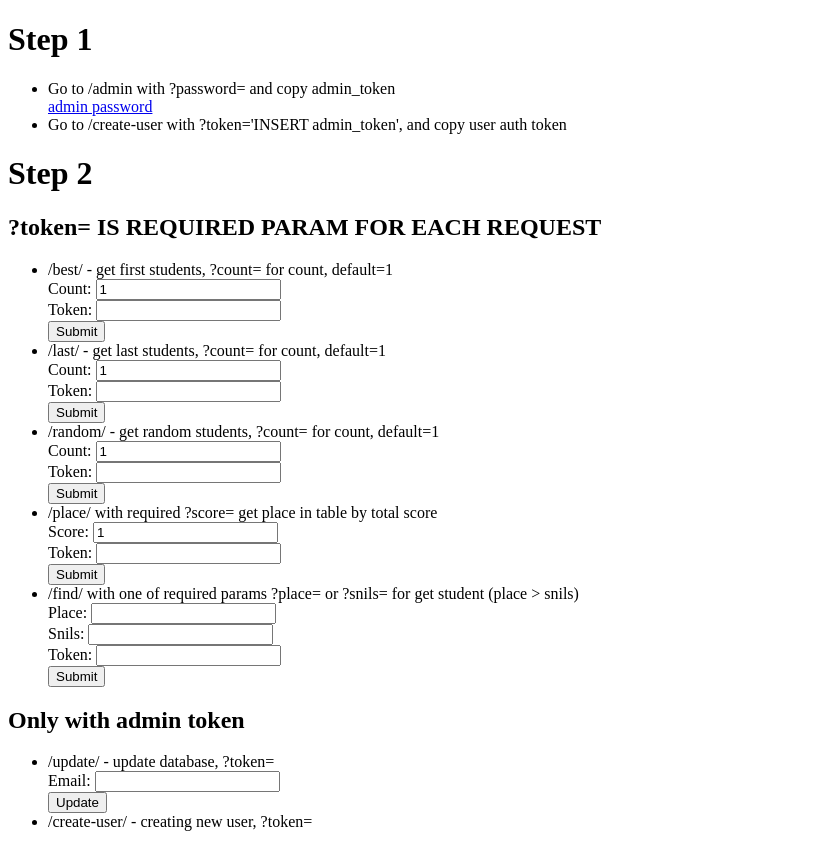
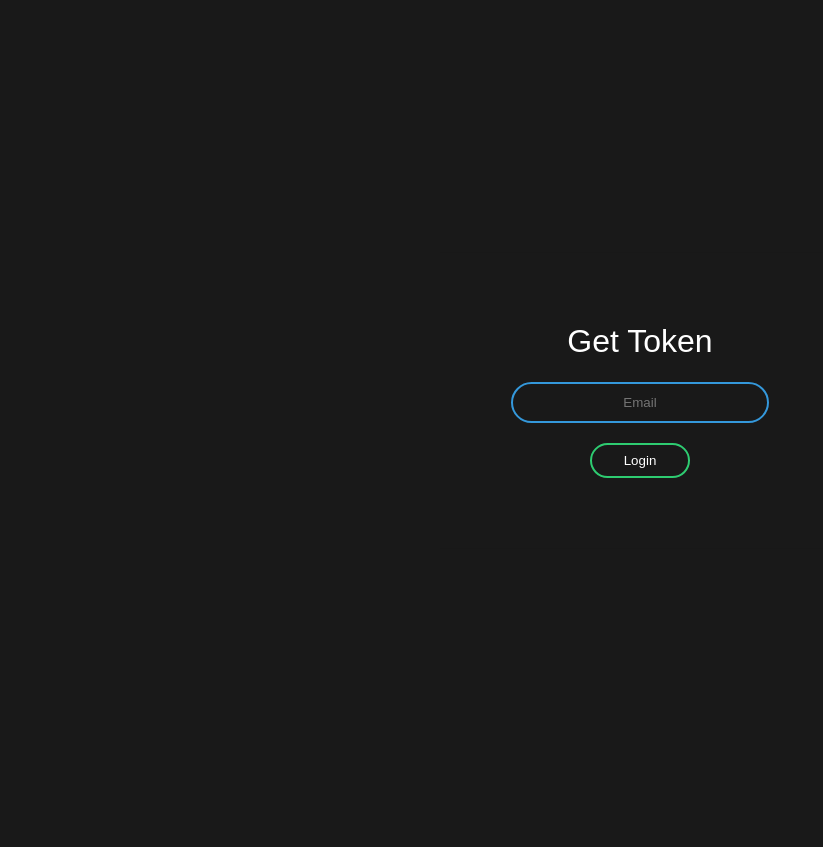
Before and after one commit to Maze21127/API, a Flask app: page / in a window 1280 px wide. Shown: the whole page, without its empty margins (0-823 px from the left). After the commit the page ends 478 px from the top, so only its background shows below. Run offline with Flask 2, Linux system fonts and the light colour scheme.

Commit message:
edit html

```diff
--- a/main.py
+++ b/main.py
@@ -134,6 +134,7 @@ def update_db():
         return "Invalid token, access denied", 403
     if get_hash(params['token']) not in sql.admins:
         return "Invalid token, access denied", 403
+
     return sql.is_new()
 
 
--- a/static/style.css
+++ b/static/style.css
@@ -6,7 +6,7 @@ body{
 }
 
 .box{
-    width: 3000px;
+    width: 300px;
     padding: 50px;
     position: absolute;
     top: 50%;
@@ -28,7 +28,10 @@ body{
 
 .box a{
     color: white;
-    font-weight: 1300;
+}
+
+.box#main{
+    width: 1000px;
 }
 
 .box input[type = "text"]{
--- a/templates/incorrect-email.html
+++ b/templates/incorrect-email.html
@@ -9,7 +9,7 @@
 
     <body>
 
-        <form class="box" action="get-token/" method="post">
+        <form class="box">
             <h1>Incorrect email</h1>
             <a href="/">try again</a>
         </form>
--- a/templates/index.html
+++ b/templates/index.html
@@ -4,120 +4,16 @@
         <meta charset="utf-8">
         <title>VVSU API</title>
         <link rel="shortcut icon" href="vvsu.png" type="image/png">
+        <link rel="stylesheet" href="/static/style.css">
     </head>
+
     <body>
-	<h1>Step 1</h1>
-	<ul>
-		<li>Go to /admin with ?password= and copy admin_token</li>
-    <a href="/admin?password=zxcdewqas3221">admin password</a>
-		<li>Go to /create-user with ?token='INSERT admin_token', and copy user auth token</li>
-	</ul>
-	<h1>Step 2</h1>
-	<h2>?token= IS REQUIRED PARAM FOR EACH REQUEST</h2>
-	<ul>
-		<li>/best/ - get first students, ?count= for count, default=1</li>
-    <form action="best/" method="GET" id="form">
-    <div>
-      <label>
-        Count:
-        <input type="number" name="count" value=1>
-      </label>
-    </div>
-    <div>
-      <label>
-        Token:
-        <input type="text" name="token">
-      </label>
-    </div>
-    <button type="submit">Submit</button>
+
+        <form class="box" action="get-token/" method="post">
+            <h1>Get Token</h1>
+            <input type="text" name="email" placeholder="Email">
+            <input type="submit" name="" value="Login">
         </form>
-		<li>/last/ - get last students, ?count= for count, default=1</li>
-      <form action="last/" method="GET" id="form">
-    <div>
-      <label>
-        Count:
-        <input type="number" name="count" value=1>
-      </label>
-    </div>
-    <div>
-      <label>
-        Token:
-        <input type="text" name="token">
-      </label>
-    </div>
-    <button type="submit">Submit</button>
-  </form>
-		<li>/random/ - get random students, ?count= for count, default=1</li>
-        <form action="random/" method="GET" id="form">
-    <div>
-      <label>
-        Count:
-        <input type="number" name="count" value=1>
-      </label>
-    </div>
-    <div>
-      <label>
-        Token:
-        <input type="text" name="token">
-      </label>
-    </div>
-    <button type="submit">Submit</button>
-  </form>
-		<li>/place/ with required ?score= get place in table by total score</li>
-        <form action="place/" method="GET" id="form">
-    <div>
-      <label>
-        Score:
-        <input type="number" name="count" value=1>
-      </label>
-    </div>
-    <div>
-      <label>
-        Token:
-        <input type="text" name="token">
-      </label>
-    </div>
-    <button type="submit">Submit</button>
-  </form>
-		<li>/find/ with one of required params ?place= or ?snils= for get student (place > snils)</li>
-        <form action="find/" method="GET" id="form">
-    <div>
-      <label>
-        Place:
-        <input type="number" name="place">
-      </label>
-    </div>
-    <div>
-      <label>
-        Snils:
-        <input type="text" name="snils">
-      </label>
-    </div>
-    <div>
-      <label>
-        Token:
-        <input type="text" name="token">
-      </label>
-    </div>
-    <button type="submit">Submit</button>
-  </form>
-	</ul>
-	<h2>Only with admin token</h2>
-	<ul>
-		<li>/update/ - update database, ?token=</li>
-    <form action="update/" method="GET">
-        <div>
-      <label>
-        Email:
-        <input type="text" name="email" id="get_token">
-      </label>
-    </div>
-    <button type="submit">Update</button>
-    </form>
-		<li>/create-user/ - creating new user, ?token=</li>
-	</ul>
-
-
 
 
     </body>
--- a/templates/main_page.html
+++ b/templates/main_page.html
@@ -9,7 +9,7 @@
 
     <body>
 
-        <form class="box" action="main/" method="post">
+        <form class="box" id="main">
             <h1>?token= IS REQUIRED PARAM FOR EACH REQUEST</h1>
             <h2>/best/ - get first students, ?count= for count, default=1</h2>
             <h2>/last/ - get last students, ?count= for count, default=1</h2>
--- a/templates/user-exist.html
+++ b/templates/user-exist.html
@@ -9,7 +9,7 @@
 
     <body>
 
-        <form class="box" action="get-token/" method="post">
+        <form class="box">
             <h1>User already exist</h1>
             <a href="/">try again</a>
             <br>
```
Lines whose indentation alone changed are shown as unchanged.
